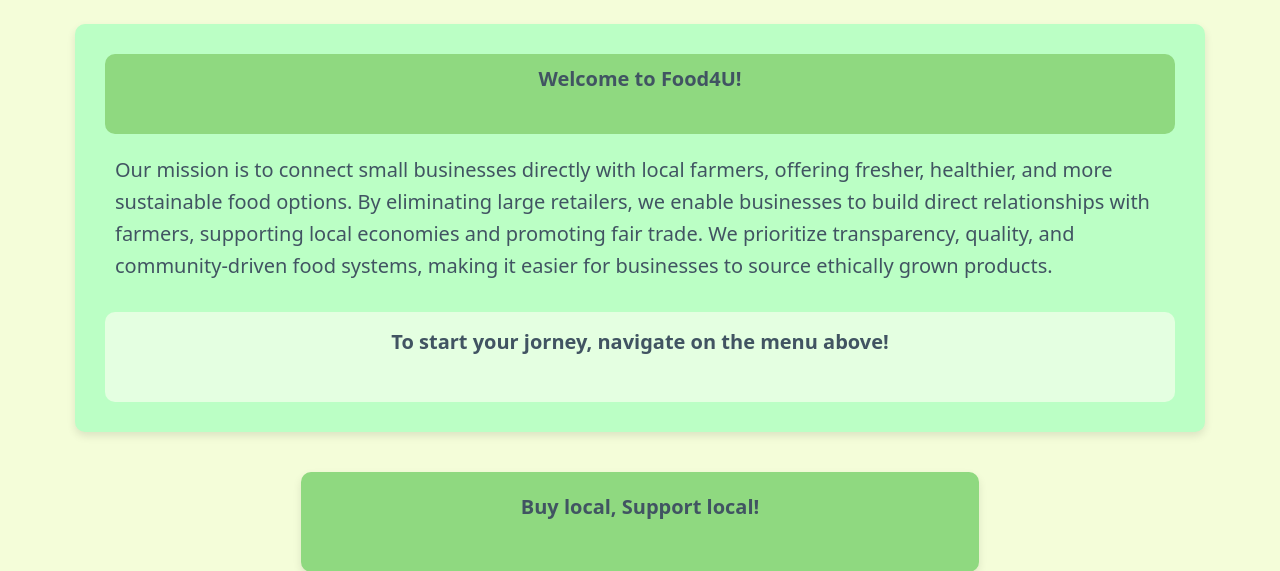
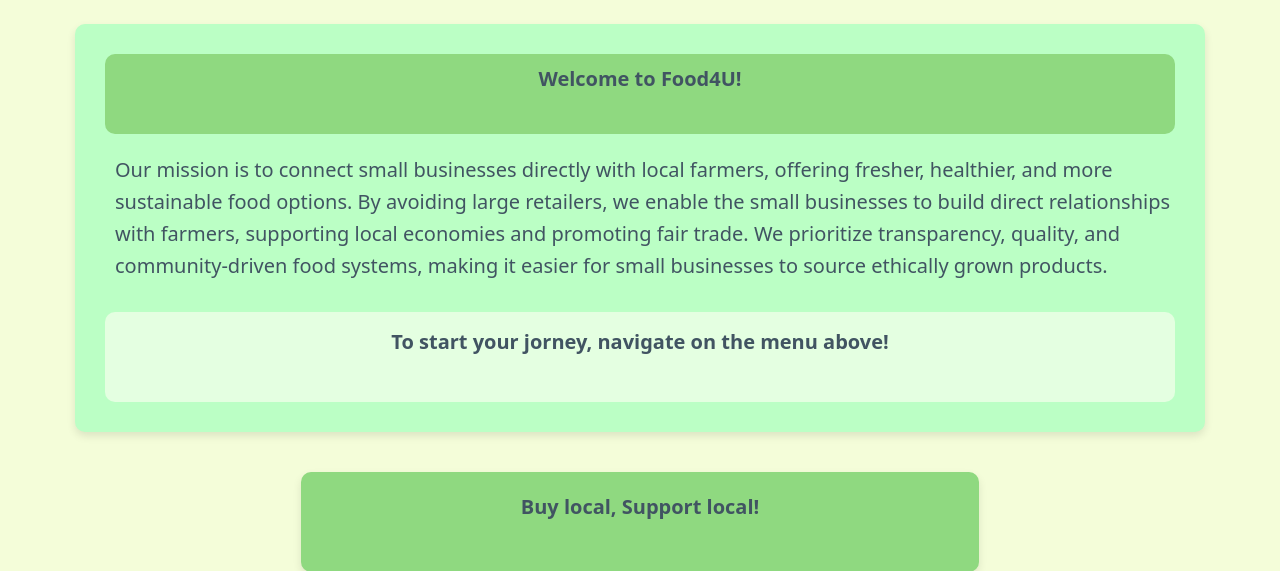
Before and after one commit to MaxLan-dev/DevHacks2025, a Django app: page / in a window 1280 px wide. Shown: the part 74-645 px from the top of the page. Run offline with Django 5.2, Linux system fonts and the light colour scheme; parts of the project's set-up code (start-up, migrations or seed data) failed here and were passed over.

Commit message:
Update home.html content

```diff
--- a/food4u/website/templates/website/home.html
+++ b/food4u/website/templates/website/home.html
@@ -14,8 +14,8 @@
 
             <div class="mainDiscription">
                 <p>Our mission is to connect small businesses directly with local farmers, offering fresher, healthier, and more sustainable food options.
-                    By eliminating large retailers, we enable businesses to build direct relationships with farmers, supporting local economies and promoting fair trade.
-                    We prioritize transparency, quality, and community-driven food systems, making it easier for businesses to source ethically grown products.
+                    By avoiding large retailers, we enable the small businesses to build direct relationships with farmers, supporting local economies and promoting fair trade.
+                    We prioritize transparency, quality, and community-driven food systems, making it easier for small businesses to source ethically grown products.
                     </p>
             </div>
 
```
